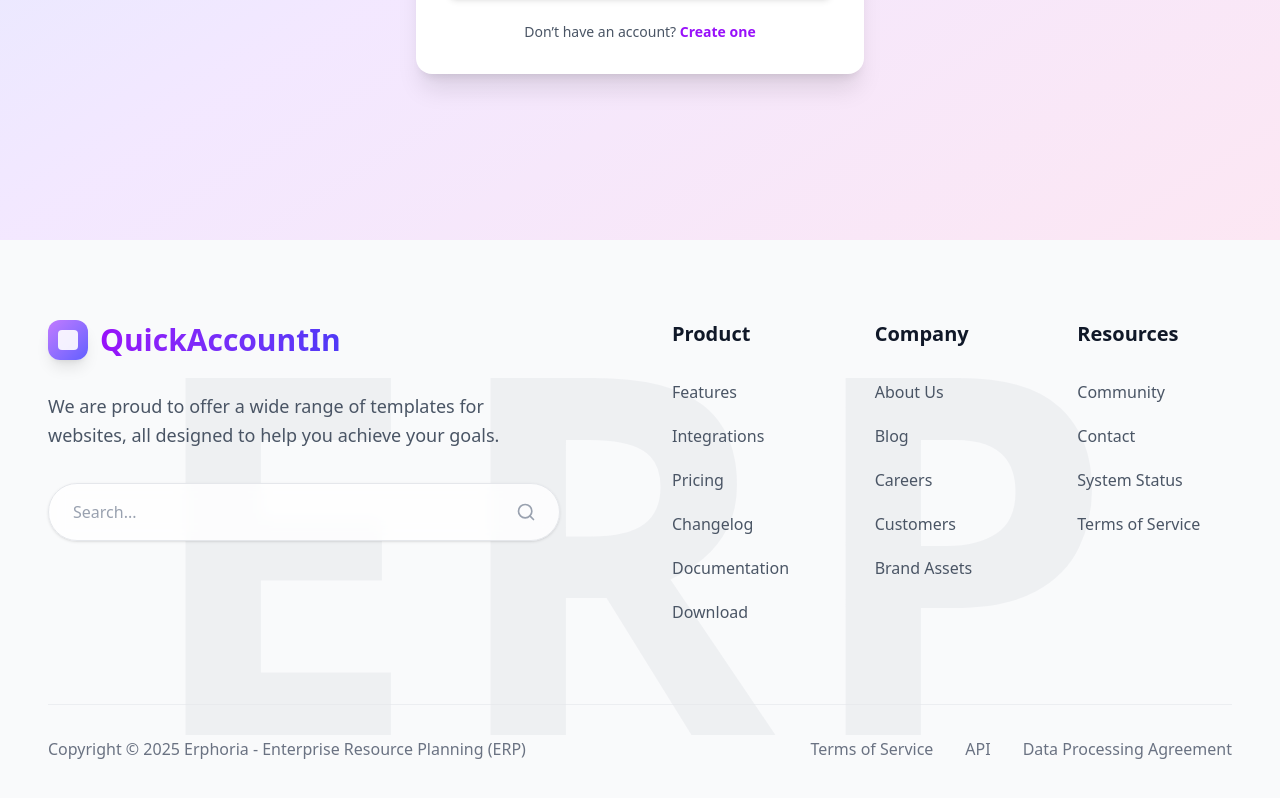
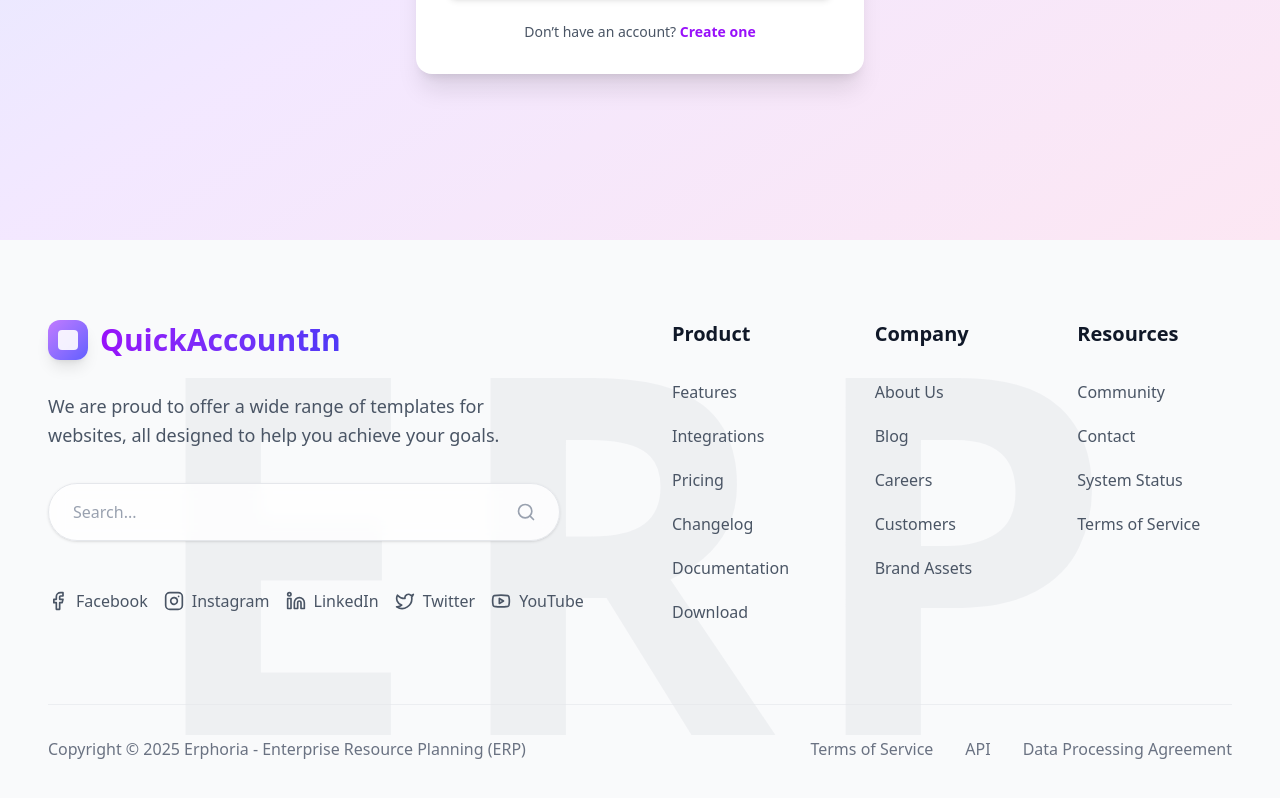
Before and after one commit to hiverift/QuickAccountIn, a React (Vite) app: page /login in a window 1280 px wide. Shown: the part 560-1358 px from the top of the page. Built offline with nearby package versions, Linux system fonts and the light colour scheme.

Commit message:
Added ErphoriaFooter component with social links

```diff
--- a/src/layouts/Footer.jsx
+++ b/src/layouts/Footer.jsx
@@ -1,21 +1,48 @@
 import React, { useState } from 'react';
-import { Search } from 'lucide-react';
+import { Search, Facebook, Instagram, Linkedin, Twitter, Youtube } from 'lucide-react';
 
 const ErphoriaFooter = () => {
   const [searchQuery, setSearchQuery] = useState('');
 
   const footerLinks = {
-    Product: ['Features','Integrations','Pricing','Changelog','Documentation','Download'],
-    Company: ['About Us','Blog','Careers','Customers','Brand Assets'],
-    Resources: ['Community','Contact','System Status','Terms of Service']
+    Product: ['Features', 'Integrations', 'Pricing', 'Changelog', 'Documentation', 'Download'],
+    Company: ['About Us', 'Blog', 'Careers', 'Customers', 'Brand Assets'],
+    Resources: ['Community', 'Contact', 'System Status', 'Terms of Service'],
   };
 
-  const bottomLinks = ['Terms of Service','API','Data Processing Agreement'];
+  const bottomLinks = ['Terms of Service', 'API', 'Data Processing Agreement'];
+
+  const socialLinks = [
+    {
+      name: 'Facebook',
+      icon: <Facebook size={20} />,
+      url: 'https://www.facebook.com/profile.php?id=61581041226443',
+    },
+    {
+      name: 'Instagram',
+      icon: <Instagram size={20} />,
+      url: 'https://www.instagram.com/quickaccountin/',
+    },
+    {
+      name: 'LinkedIn',
+      icon: <Linkedin size={20} />,
+      url: '#',
+    },
+    {
+      name: 'Twitter',
+      icon: <Twitter size={20} />,
+      url: '#',
+    },
+    {
+      name: 'YouTube',
+      icon: <Youtube size={20} />,
+      url: '#',
+    },
+  ];
 
   return (
-    <div className="w-full bg-gray-50 relative overflow-hidden overflow-x-hidden ">
+    <div className="w-full bg-gray-50 relative overflow-hidden overflow-x-hidden">
       <footer className="relative bg-gray-50 py-16 sm:py-20 px-4 sm:px-6 lg:px-12 mx-auto max-w-7xl">
-
         {/* Large Background ERP Text */}
         <div className="absolute inset-0 flex items-center justify-center pointer-events-none">
           <div className="text-gray-200 font-bold text-[120px] sm:text-[200px] md:text-[300px] lg:text-[400px] xl:text-[500px] select-none opacity-50 tracking-wider">
@@ -26,7 +53,6 @@ const ErphoriaFooter = () => {
         <div className="relative z-10">
           {/* Main Footer Content */}
           <div className="grid grid-cols-1 lg:grid-cols-2 gap-16 mb-16 sm:mb-20">
-
             {/* Left Section - Brand and Search */}
             <div className="space-y-8">
               {/* Brand */}
@@ -41,8 +67,7 @@ const ErphoriaFooter = () => {
 
               {/* Description */}
               <p className="text-gray-600 text-base sm:text-lg max-w-md sm:max-w-lg leading-relaxed">
-                We are proud to offer a wide range of templates for websites, all
-                designed to help you achieve your goals.
+                We are proud to offer a wide range of templates for websites, all designed to help you achieve your goals.
               </p>
 
               {/* Search Bar */}
@@ -58,15 +83,29 @@ const ErphoriaFooter = () => {
                   <Search size={20} />
                 </button>
               </div>
+
+              {/* Social Media Links */}
+              <div className="flex flex-wrap gap-4 pt-4">
+                {socialLinks.map(({ name, icon, url }) => (
+                  <a
+                    key={name}
+                    href={url}
+                    target="_blank"
+                    rel="noopener noreferrer"
+                    className="flex items-center gap-2 text-gray-600 hover:text-purple-600 transition-colors text-sm sm:text-base"
+                  >
+                    {icon}
+                    {name}
+                  </a>
+                ))}
+              </div>
             </div>
 
             {/* Right Section - Navigation Links */}
             <div className="grid grid-cols-1 sm:grid-cols-3 gap-8 sm:gap-12">
               {Object.entries(footerLinks).map(([category, links]) => (
                 <div key={category}>
-                  <h3 className="text-lg sm:text-xl font-semibold text-gray-900 mb-6 sm:mb-8">
-                    {category}
-                  </h3>
+                  <h3 className="text-lg sm:text-xl font-semibold text-gray-900 mb-6 sm:mb-8">{category}</h3>
                   <ul className="space-y-3 sm:space-y-5">
                     {links.map((link) => (
                       <li key={link}>
@@ -87,7 +126,6 @@ const ErphoriaFooter = () => {
           {/* Bottom Section */}
           <div className="border-t border-gray-200/60 pt-6 sm:pt-8">
             <div className="flex flex-col sm:flex-row sm:items-center sm:justify-between gap-4 sm:gap-6">
-
               {/* Copyright */}
               <p className="text-gray-500 text-sm sm:text-base text-center sm:text-left">
                 Copyright © 2025 Erphoria - Enterprise Resource Planning (ERP)
--- a/src/layouts/Navbar.jsx
+++ b/src/layouts/Navbar.jsx
@@ -13,7 +13,9 @@ export default function Navbar() {
       <div className="max-w-7xl mx-auto flex items-center justify-between px-6 py-4">
         {/* Logo */}
         <Link to="/" className="text-2xl font-bold text-gray-900">
-          QuickAccountIn
+          <span className="text-2xl sm:text-3xl md:text-3xl font-bold bg-gradient-to-r from-purple-600 to-indigo-600 bg-clip-text text-transparent">
+                  QuickAccounting
+                </span>
         </Link>
 
         {/* Desktop Nav */}
@@ -29,7 +31,7 @@ export default function Navbar() {
     className="flex items-center gap-1 hover:text-gray-900"
     onClick={() => setOpenDropdown(!openDropdown)}
   >
-    Pages <ChevronDown size={18} />
+    Our Services <ChevronDown size={18} />
   </button>
 
   {openDropdown && (
```
